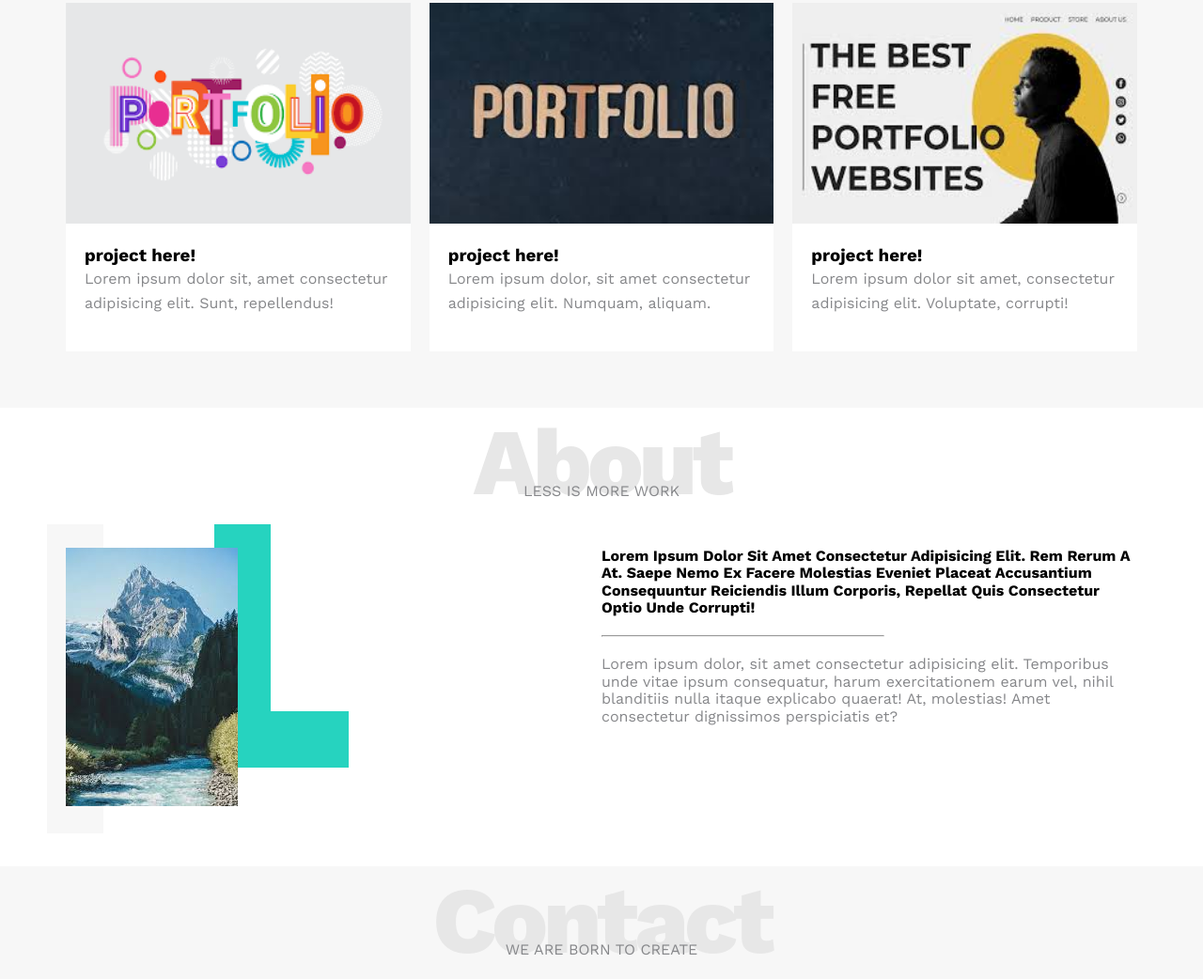
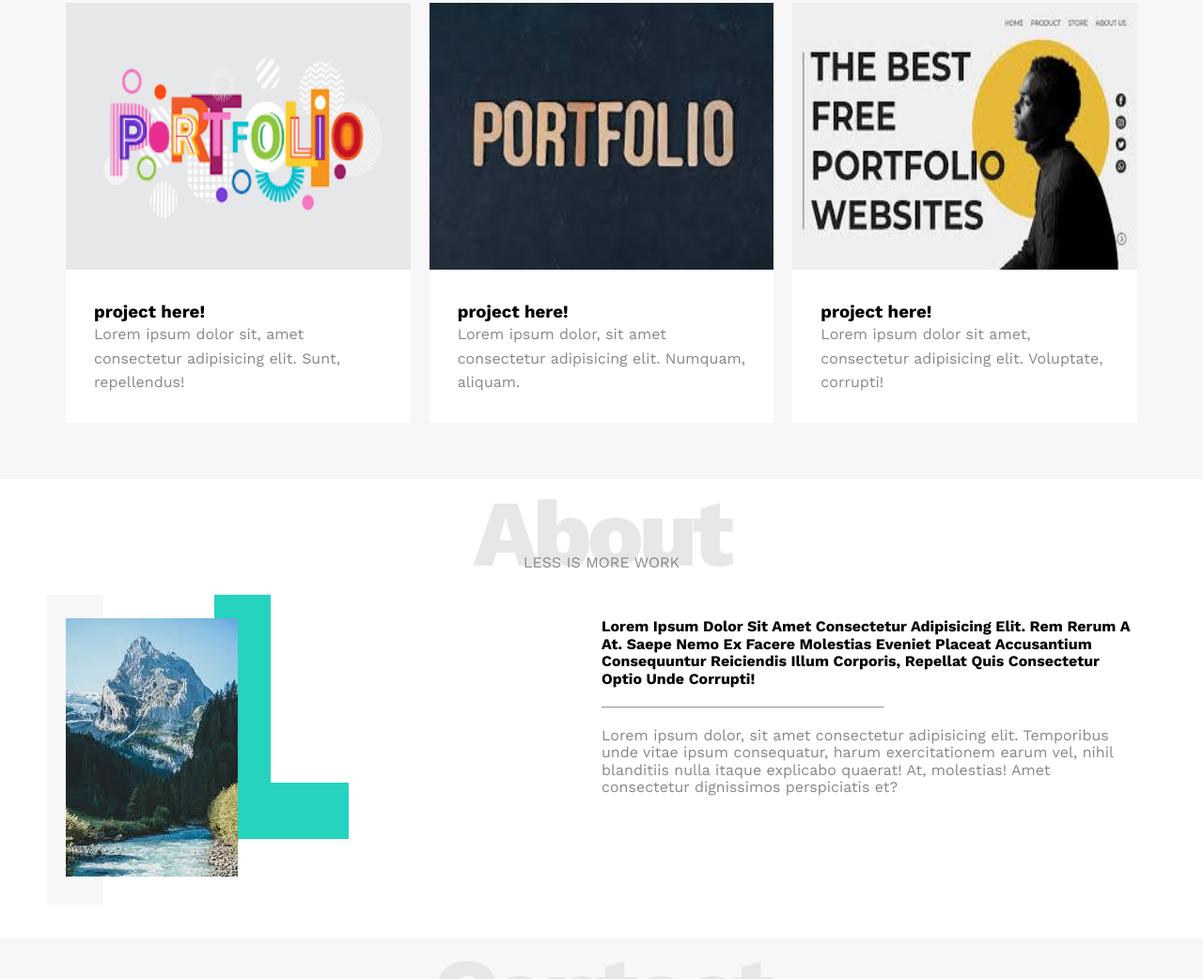
Before and after one commit to MohammedBassiouny/templete-one, a plain HTML site: page index.html in a window 1280 px wide. Shown: the part 2013-3055 px from the top of the page at 94% size. Drawn offline with nearby package versions, Linux system fonts and the light colour scheme.

Commit message:
Update style.css

```diff
--- a/css/style.css
+++ b/css/style.css
@@ -365,7 +365,9 @@ main p{
 }
 
 .portfolio .card .info{
-    padding: 20px;
+    display: flex;
+    flex-flow: column wrap;
+    padding: 30px;
 }
 
 .portfolio .card .info h3{
@@ -374,6 +376,7 @@ main p{
 .portfolio .card .info p{
     color: var(--sec-color);
     line-height: 1.6;
+    padding-bottom: 30px;
 }
 
 /* about */
```
